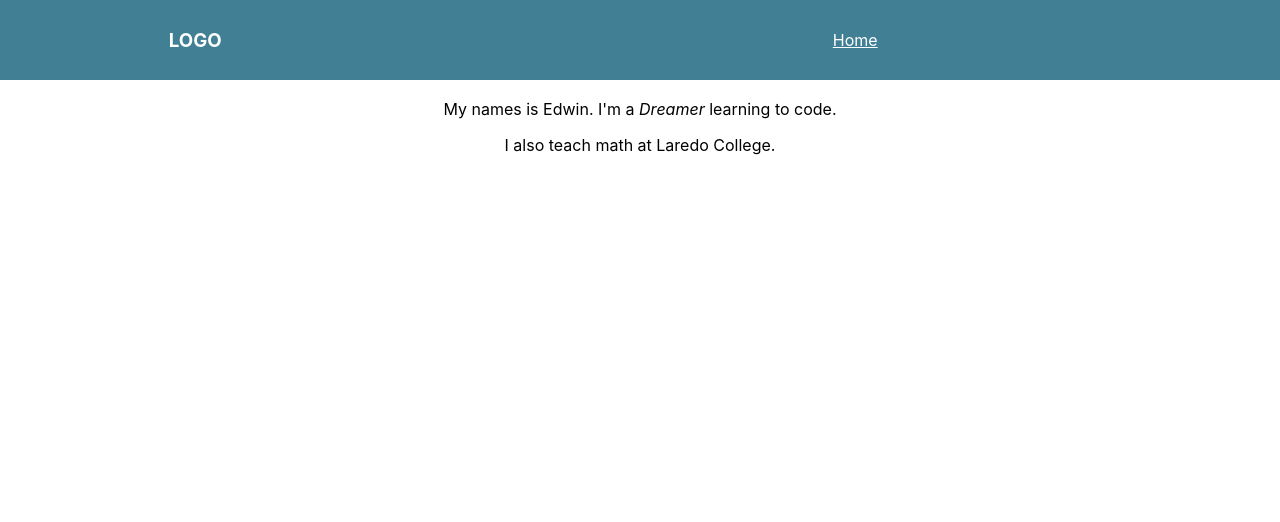
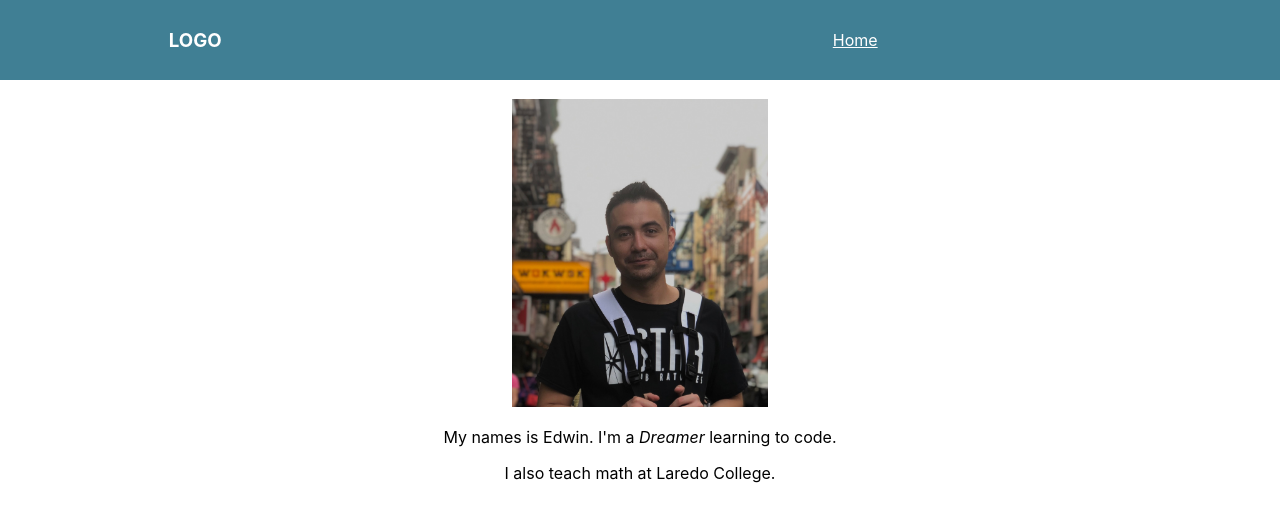
Before and after one commit to edwin-torres/github-page, a React (Create React App) app: page / in a window 1280 px wide. Shown: the top 522 px of the page. Built offline with nearby package versions, Linux system fonts and the light colour scheme.

Commit message:
profile pic

```diff
--- a/src/App.js
+++ b/src/App.js
@@ -1,6 +1,7 @@
 import React from 'react';
 import Nav from './Nav';
 import {BrowserRouter as Router, Switch, Route, Redirect} from 'react-router-dom';
+import ProfilePic from './images/Edwin.jpg';
 import './App.css';
 
 function App() {
@@ -30,7 +31,7 @@ function App() {
 const Home = () => (
   <div>
     <div style = {{marginTop:"1.5%"}}>
-
+    <img src =  {ProfilePic} alt = "profile-picture"  width = "20%" />
     <p>My names is Edwin.  I'm a <em>Dreamer</em> learning to code. </p>
     <p>I also teach math at Laredo College. </p>
 
```
Also changed, not shown: src/images/Edwin.jpg (added).
